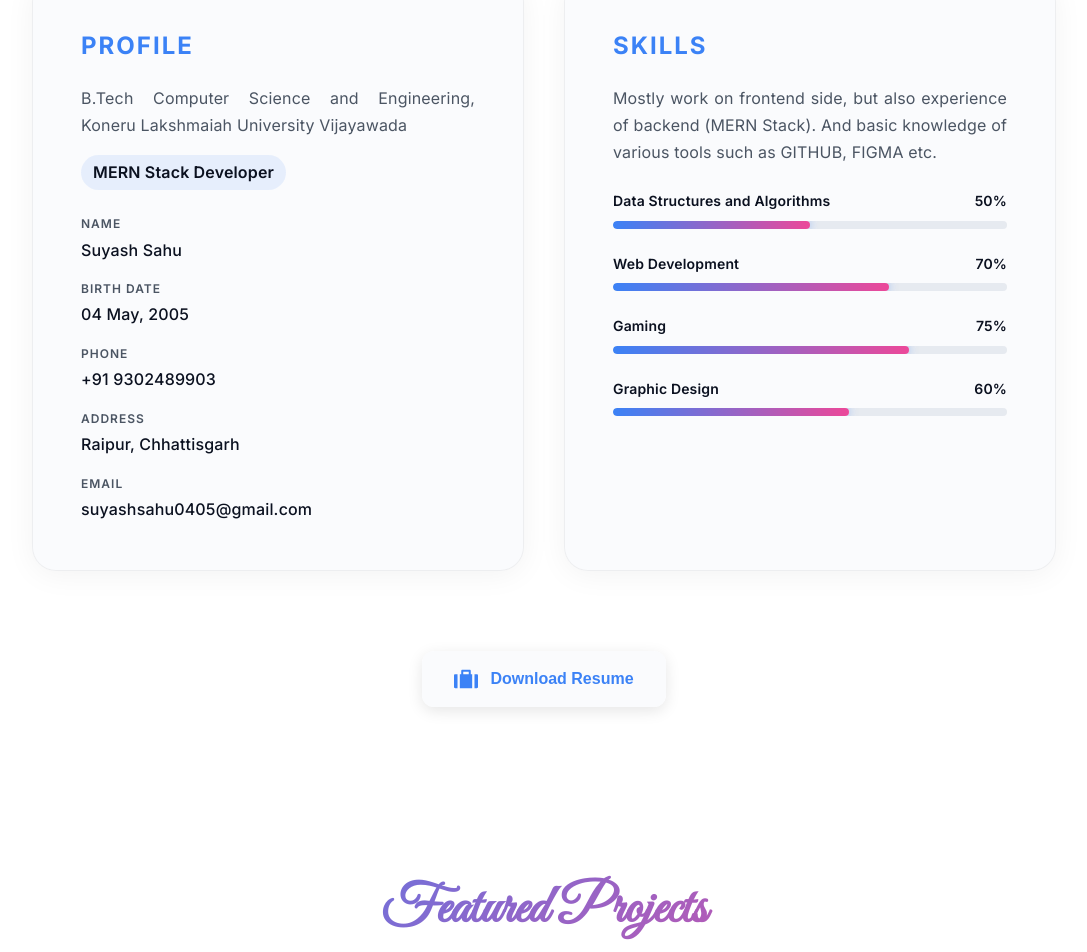
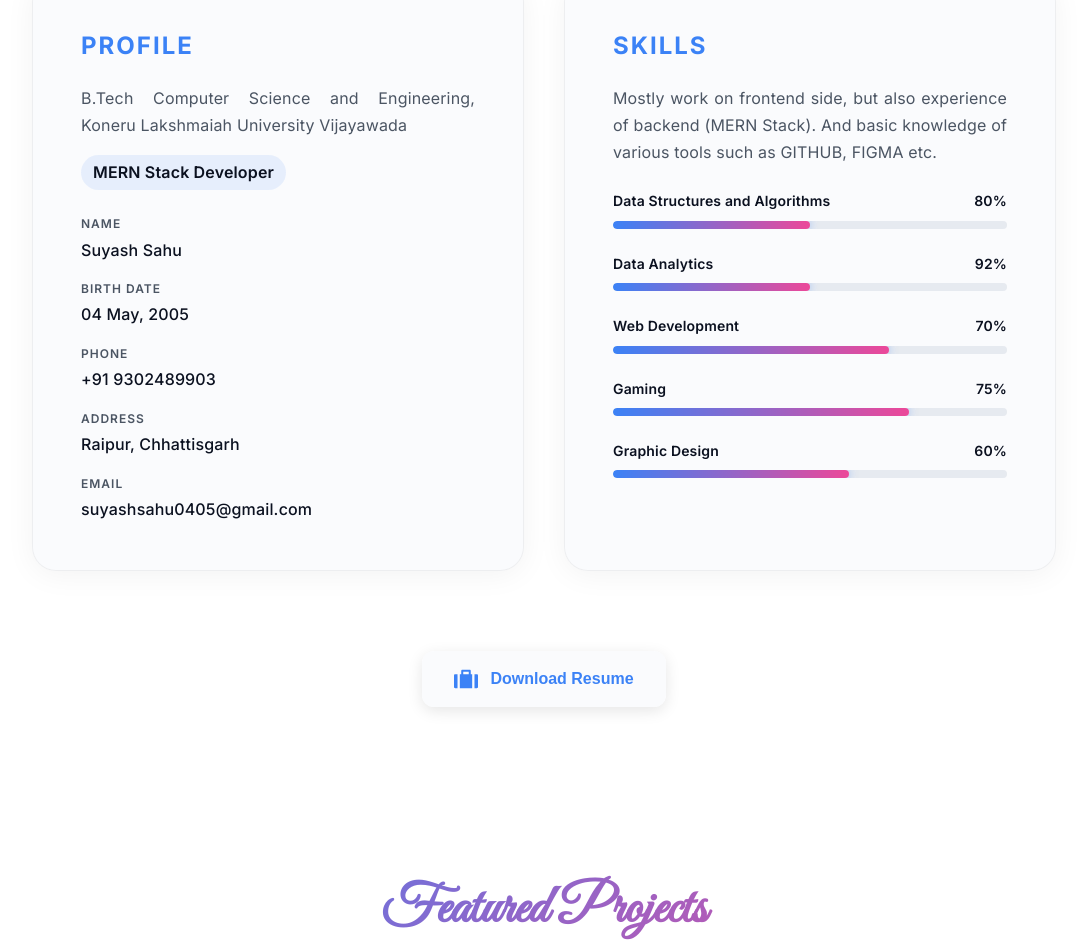
Before and after one commit to suyash-5613/portfolio, a React (Create React App) app: page / in a window 1280 px wide. Shown: the part 1766-2718 px from the top of the page, without its empty margins (96-1183 px from the left). Built offline with nearby package versions, Linux system fonts and the light colour scheme.

Commit message:
skills added

```diff
--- a/src/Components/About/About.tsx
+++ b/src/Components/About/About.tsx
@@ -73,7 +73,16 @@ function About() {
             <div className="skill">
               <div className="skill-header">
                 <span>Data Structures and Algorithms</span>
-                <span>50%</span>
+                <span>80%</span>
+              </div>
+              <div className="progress-area">
+                <div className="progress glow" style={{ width: '50%' }}></div>
+              </div>
+            </div>
+            <div className="skill">
+              <div className="skill-header">
+                <span>Data Analytics</span>
+                <span>92%</span>
               </div>
               <div className="progress-area">
                 <div className="progress glow" style={{ width: '50%' }}></div>
```
Also changed, not shown: 1 other file (tests, documents, lock files or other folders).
